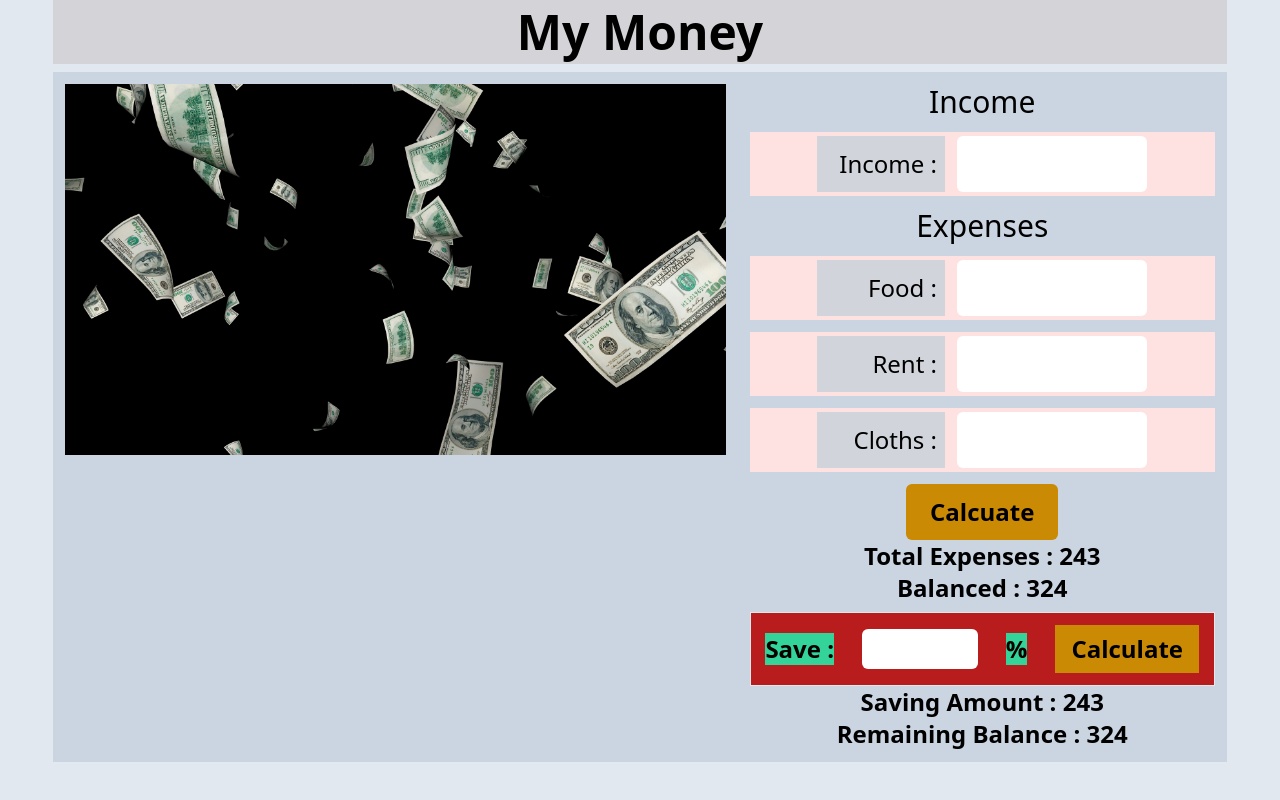
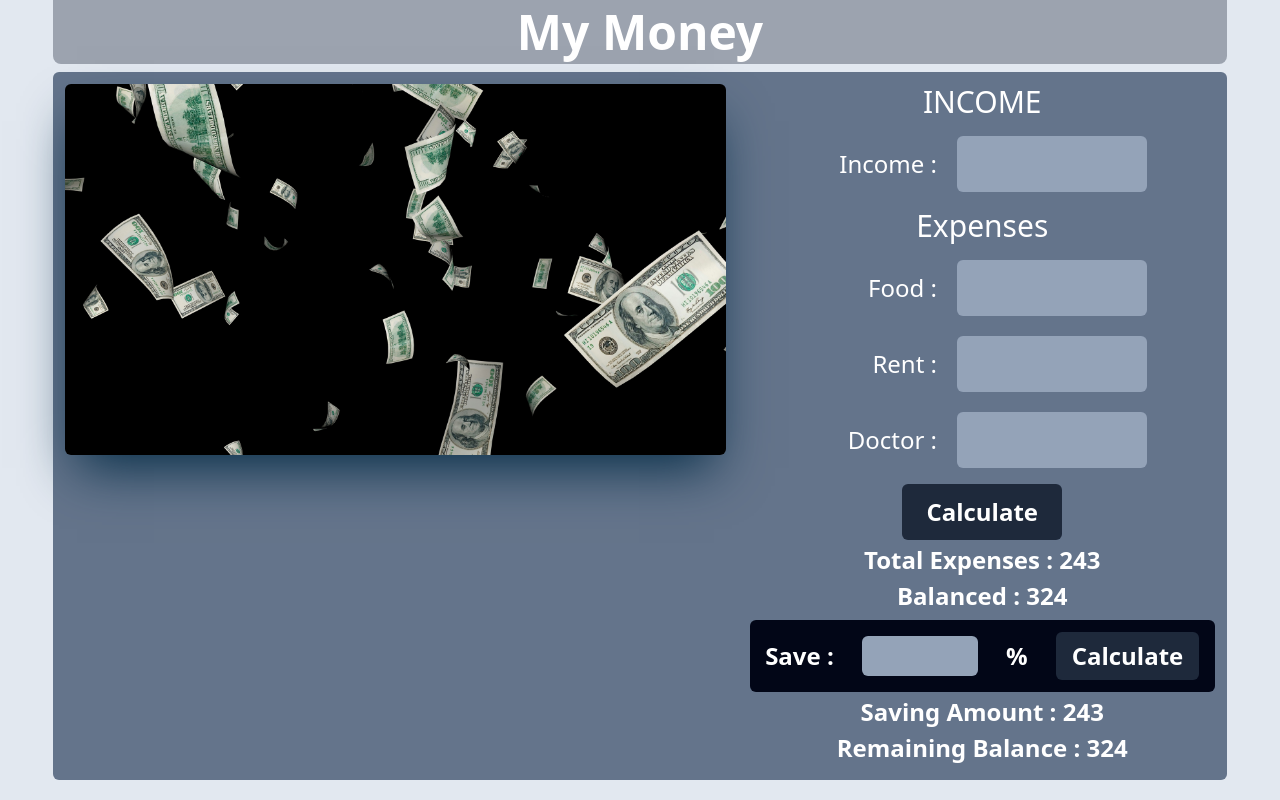
Before and after one commit to jahid-111/Calculate, a plain HTML site: page index.html in a window 1280 px wide. Drawn offline with nearby package versions, Linux system fonts and the light colour scheme.

Commit message:
changeSomeColor

```diff
--- a/index.html
+++ b/index.html
@@ -10,94 +10,71 @@
 <body class="bg-slate-200 w-11/12 m-auto">
 
 <header>
-    <h2 class="text-5xl font-bold text-center py-2 bg-zinc-300">My Money</h2>
+    <h2 class="text-2xl text-white rounded-br-lg rounded-bl-lg sm:text-5xl font-bold text-center py-2 bg-gray-400">My Money</h2>
 </header>
 
 
 
-<main class="sm:flex my-2 bg-slate-300">
+<main class="sm:flex my-2 bg-slate-500 rounded-md text-white">
 
 
     <!-- IMAGE  -->
     <section class=" sm:w-7/12 p-3">
-        <img src="img/money-cover.jpg" alt="">
+        <img class="rounded-md shadow-2xl shadow-sky-950" src="img/money-cover.jpg" alt="">
     </section>
 
 
      <!-- CALCULATE  -->
     <section class="sm:w-5/12 p-3">
 
-
-
-
-        <h3 class="text-center text-3xl">Income</h3>
+        <h3 class="text-center text-2xl sm:text-3xl">INCOME</h3>
         <!-- ------------------------------------  -->
 
-        <div class="flex my-3 p-1 justify-center m-auto bg-red-100 ">
-
-          <span class="w-32 sm:text-2xl bg-gray-300 py-3 px-2 font-medium text-end mr-3"><p>Income : </p></span>
-          <input class="sm:w-5/12 w-full py-3 px-2 rounded-md" type="text" name="" id="">
+        <div class="flex my-3 p-1 justify-center m-auto ">
+          <span class="w-32 sm:text-2xl  py-3 px-2 font-medium text-end mr-3"><p>Income : </p></span>
+          <input class="sm:w-5/12 w-4/12 bg-slate-400 text-black font-semibold py-3 px-2 rounded-md" type="text" name="" id="">
         </div>
-
-
 
 <!-- ------------------------------- -->
         <h3 class="text-center text-3xl ">Expenses</h3>
 <!-- ------------------------------  -->
-        <div class="flex my-3 p-1 justify-center m-auto bg-red-100 ">
-             <span class="w-32 sm:text-2xl bg-gray-300 py-3 px-2 font-medium text-end mr-3"><p>Food : </p></span>
-            <input class="sm:w-5/12 w-full py-3 px-2 rounded-md" type="text" name="" id="">
+        <div class="flex my-3 p-1 justify-center m-auto  ">
+             <span class="w-32 sm:text-2xl py-3 px-2 font-medium text-end mr-3"><p>Food : </p></span>
+             <input class="sm:w-5/12 w-4/12 bg-slate-400 text-black font-semibold py-3 px-2 rounded-md" type="text" name="" id="">
+            </div>
         </div>
-
-        <div class="flex my-3 p-1 justify-center m-auto bg-red-100 ">
-             <span class="w-32 sm:text-2xl bg-gray-300 py-3 px-2 font-medium text-end mr-3"><p>Rent : </p></span>
-            <input class="sm:w-5/12 w-full py-3 px-2 rounded-md" type="text" name="" id="">
+        <div class="flex my-3 p-1 justify-center m-auto  ">
+             <span class="w-32 sm:text-2xl py-3 px-2 font-medium text-end mr-3"><p>Rent : </p></span>
+             <input class="sm:w-5/12 w-4/12 bg-slate-400 text-black font-semibold py-3 px-2 rounded-md" type="text" name="" id="">
+            </div>
         </div>
-        <div class="flex my-3 p-1 justify-center m-auto bg-red-100 ">
-             <span class="w-32 sm:text-2xl bg-gray-300 py-3 px-2 font-medium text-end mr-3"><p>Cloths : </p></span>
-            <input class="sm:w-5/12 w-full py-3 px-2 rounded-md" type="text" name="" id="">
-        </div>
+            <div class="flex my-3 p-1 justify-center m-auto  ">
+                <span class="w-32 sm:text-2xl py-3 px-2 font-medium text-end mr-3"><p>Doctor : </p></span>
+                <input class="sm:w-5/12 w-4/12 bg-slate-400 text-black font-semibold py-3 px-2 rounded-md" type="text" name="" id="">
+                </div>
+            </div>
 
         <div>
-            <button class="bg-yellow-600  px-6 py-3 sm:text-2xl rounded-md font-semibold m-auto justify-center block">Calcuate</button>
-            <h4 class="sm:text-2xl font-semibold text-center">Total Expenses : <span> 243</span></h4>
-            <h4 class="sm:text-2xl font-semibold text-center">Balanced : <span>324</span></h4>
+            <button class="bg-slate-800 hover:bg-slate-700  px-6 py-3 sm:text-2xl rounded-md font-semibold m-auto justify-center block">Calculate</button>
+            <h4 class="sm:text-2xl my-1 font-semibold text-center">Total Expenses : <span> 243</span></h4>
+            <h4 class="sm:text-2xl my-1 font-semibold text-center">Balanced : <span>324</span></h4>
 
         </div>
+        <!-- ----------------  -->
+            <div class="flex justify-center items-center gap-7 mt-2 py-3 bg-slate-950 border-slate-500 rounded-md">
 
-
-
-
-
-            <div class="flex justify-center items-center gap-7 mt-2 py-3 bg-red-700 border">
-
-                <p class="inline text-end bg-emerald-400 sm:text-2xl font-semibold">Save :</p>
-                <input class="w-3/12 py-2 px-3 rounded-md" type="text" name="" id="">
-                <p class="inline text-end bg-emerald-400 sm:text-2xl font-semibold">%</p>
-                <button class="bg-yellow-600 inline font-semibold sm:text-2xl px-4 py-2 ">Calculate</button>
+                <p class="inline text-end  sm:text-2xl font-semibold">Save  :</p>
+                <input class="w-3/12 py-2 bg-slate-400 text-black font-semibold px-3 rounded-md" type="text" name="" id="">
+                <p class="inline text-end  sm:text-2xl font-semibold">%</p>
+                <button class="bg-slate-800 hover:bg-slate-700 rounded-md    inline font-semibold sm:text-2xl px-4 py-2 ">Calculate</button>
             </div>
 
-
             <div>
-                <h4 class="sm:text-2xl font-semibold text-center">Saving Amount : <span> 243</span></h4>
-                <h4 class="sm:text-2xl font-semibold text-center">Remaining Balance  : <span>324</span></h4>
+                <h4 class="sm:text-2xl my-1 font-semibold text-center">Saving Amount : <span> 243</span></h4>
+                <h4 class="sm:text-2xl my-1 font-semibold text-center">Remaining Balance  : <span>324</span></h4>
 
             </div>
-
-
-
-
-
-
-
-
-
-
     </section>
-
-
-
-
 
 
 
@@ -108,13 +85,6 @@
 
 <footer>
 
-
-<!-- BIIXXXXXXXXXXXXXXXXXXXXXX  -->
-    <!-- <div class="flex my-3 justify-center m-auto bg-red-100 ">
-
-        <span class="w-20 bg-gray-300 text-end mr-3"><p> : </p></span>
-        <input type="text" name="" id="">
-      </div> -->
 </footer>
 
 
```
